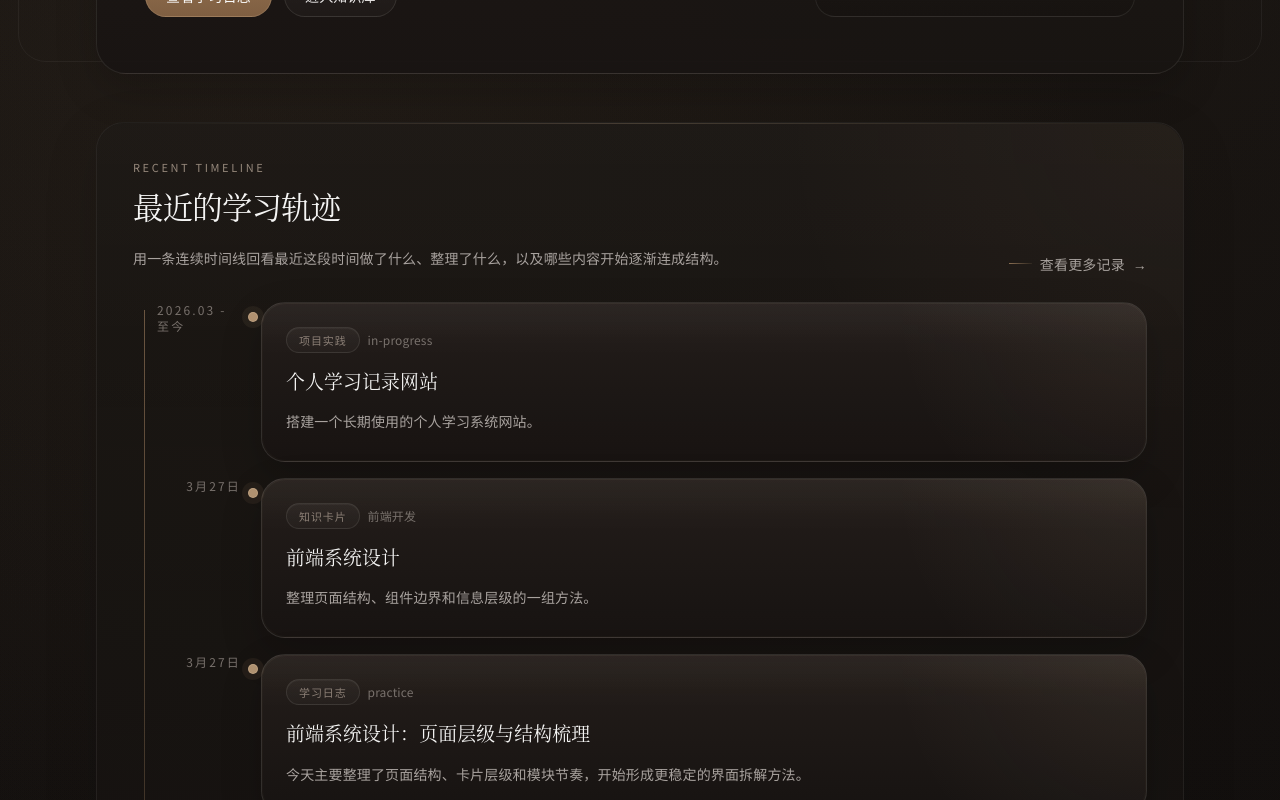
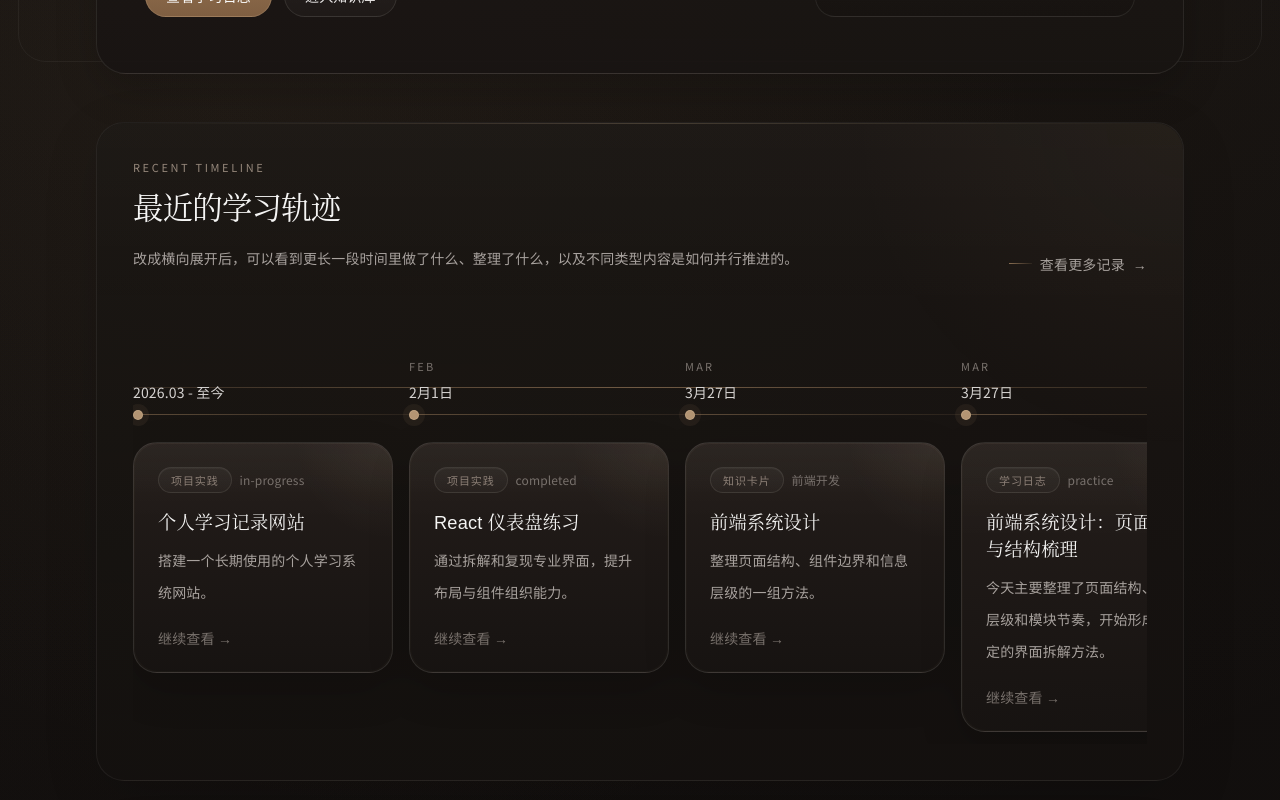
Before and after one commit to aqin1012-lyq/personal-learning-site, a Next.js app: page / in a window 1280 px wide. Shown: the part 720-1520 px from the top of the page. Built offline with nearby package versions, Linux system fonts and the light colour scheme.

Commit message:
switch homepage timeline preview to horizontal layout

```diff
--- a/src/app/page.tsx
+++ b/src/app/page.tsx
@@ -52,7 +52,7 @@ export default function HomePage() {
   ];
 
   const timelineItems = [
-    ...logs.slice(0, 3).map((item) => ({
+    ...logs.slice(0, 4).map((item) => ({
       id: `log-${item.id}`,
       title: item.title,
       summary: item.summary,
@@ -61,7 +61,7 @@ export default function HomePage() {
       kind: 'log' as const,
       meta: item.type,
     })),
-    ...notes.slice(0, 2).map((item) => ({
+    ...notes.slice(0, 3).map((item) => ({
       id: `note-${item.id}`,
       title: item.title,
       summary: item.summary,
@@ -70,11 +70,11 @@ export default function HomePage() {
       kind: 'note' as const,
       meta: item.category,
     })),
-    ...projects.slice(0, 1).map((item) => ({
+    ...projects.slice(0, 2).map((item, index) => ({
       id: `project-${item.id}`,
       title: item.title,
       summary: item.summary,
-      date: item.period?.split('—')[0]?.trim() || item.period || '2026-03-01',
+      date: item.period?.split('—')[0]?.trim() || item.period || `2026-03-0${index + 1}`,
       href: item.href || `/projects/${item.slug}`,
       kind: 'project' as const,
       meta: item.status,
@@ -82,7 +82,7 @@ export default function HomePage() {
   ]
     .filter((item) => item.date)
     .sort((a, b) => (a.date < b.date ? 1 : -1))
-    .slice(0, 5);
+    .slice(0, 8);
 
   return (
     <>
--- a/src/components/home/TimelinePreview.tsx
+++ b/src/components/home/TimelinePreview.tsx
@@ -26,6 +26,14 @@ function formatTimelineDate(date: string) {
   }).format(parsed);
 }
 
+function formatTimelineMonth(date: string) {
+  const parsed = new Date(date);
+  if (Number.isNaN(parsed.getTime())) return '';
+  return new Intl.DateTimeFormat('en', {
+    month: 'short',
+  }).format(parsed);
+}
+
 export function TimelinePreview({ items }: { items: TimelineEntry[] }) {
   return (
     <section className="section-shell stagger-surface overflow-hidden">
@@ -37,7 +45,7 @@ export function TimelinePreview({ items }: { items: TimelineEntry[] }) {
               最近的学习轨迹
             </h2>
             <p className="max-w-2xl text-sm leading-8 text-stone-400">
-              用一条连续时间线回看最近这段时间做了什么、整理了什么，以及哪些内容开始逐渐连成结构。
+              改成横向展开后，可以看到更长一段时间里做了什么、整理了什么，以及不同类型内容是如何并行推进的。
             </p>
           </div>
           <Link href="/logs" className="refined-link">
@@ -46,31 +54,37 @@ export function TimelinePreview({ items }: { items: TimelineEntry[] }) {
           </Link>
         </div>
 
-        <div className="relative pl-4 md:pl-6">
-          <div className="pointer-events-none absolute left-[7px] top-2 bottom-2 w-px bg-[linear-gradient(180deg,rgba(186,149,110,0.5),rgba(186,149,110,0.08))] md:left-[11px]" />
-          <div className="space-y-4">
-            {items.map((item) => (
-              <div key={item.id} className="relative grid gap-3 md:grid-cols-[84px_minmax(0,1fr)] md:gap-5">
-                <div className="relative flex items-start md:justify-end">
-                  <div className="relative z-10 inline-flex items-center gap-3 md:flex-col md:items-end md:gap-2">
-                    <span className="absolute left-[-11px] top-2.5 h-2.5 w-2.5 rounded-full border border-[rgba(214,186,152,0.4)] bg-[rgba(193,160,124,0.9)] shadow-[0_0_0_6px_rgba(186,149,110,0.08)] md:left-auto md:right-[-17px]" />
-                    <span className="pl-5 text-xs uppercase tracking-[0.18em] text-stone-500 md:pl-0">
-                      {formatTimelineDate(item.date)}
+        <div className="relative overflow-x-auto pb-3 [-ms-overflow-style:none] [scrollbar-width:none] [&::-webkit-scrollbar]:hidden">
+          <div className="min-w-[1120px] pr-4 pt-14">
+            <div className="pointer-events-none absolute left-0 right-0 top-[5.35rem] h-px bg-[linear-gradient(90deg,rgba(186,149,110,0.18),rgba(186,149,110,0.55),rgba(186,149,110,0.18))]" />
+            <div className="grid grid-flow-col auto-cols-[minmax(240px,1fr)] gap-4 xl:auto-cols-[minmax(260px,1fr)]">
+              {items.map((item, index) => (
+                <div key={item.id} className="relative">
+                  <div className="relative mb-5 h-16">
+                    <span className="absolute left-0 top-0 text-[11px] uppercase tracking-[0.2em] text-stone-500">
+                      {formatTimelineMonth(item.date)}
                     </span>
-                  </div>
+                    <span className="absolute left-0 top-6 text-sm text-stone-300">{formatTimelineDate(item.date)}</span>
+                    <span className="absolute left-0 top-[3.25rem] z-10 h-2.5 w-2.5 rounded-full border border-[rgba(214,186,152,0.42)] bg-[rgba(193,160,124,0.92)] shadow-[0_0_0_6px_rgba(186,149,110,0.08)]" />
+                    {index < items.length - 1 ? (
+                      <span className="pointer-events-none absolute left-[10px] top-[3.55rem] h-px w-[calc(100%+0.75rem)] bg-[linear-gradient(90deg,rgba(186,149,110,0.42),rgba(186,149,110,0.1))]" />
+                    ) : null}
                   </div>
 
-                <InteractiveSurface className="surface-card surface-card-hover block rounded-[24px]">
-                  <Link href={item.href} className="block p-5 md:p-6">
-                    <div className="relative space-y-4">
+                  <InteractiveSurface className="surface-card surface-card-hover block min-h-[220px] rounded-[24px]">
+                    <Link href={item.href} className="block h-full p-5 md:p-6">
+                      <div className="relative flex h-full flex-col justify-between gap-5">
+                        <div className="space-y-4">
                           <div className="flex flex-wrap items-center gap-2 text-xs text-stone-500">
                             <span className="pill-tag">{kindMap[item.kind]}</span>
                             {item.meta ? <span>{item.meta}</span> : null}
                           </div>
                           <div className="space-y-2">
-                        <h3 className="font-cjk text-[1.08rem] font-medium text-stone-100 md:text-[1.18rem]">{item.title}</h3>
+                            <h3 className="font-cjk text-[1.08rem] font-medium text-stone-100 md:text-[1.14rem]">{item.title}</h3>
                             <p className="text-sm leading-8 text-stone-400">{item.summary}</p>
                           </div>
+                        </div>
+                        <p className="text-sm text-stone-500">继续查看 →</p>
                       </div>
                     </Link>
                   </InteractiveSurface>
@@ -79,6 +93,7 @@ export function TimelinePreview({ items }: { items: TimelineEntry[] }) {
             </div>
           </div>
         </div>
+      </div>
     </section>
   );
 }
```
Lines whose indentation alone changed are shown as unchanged.
